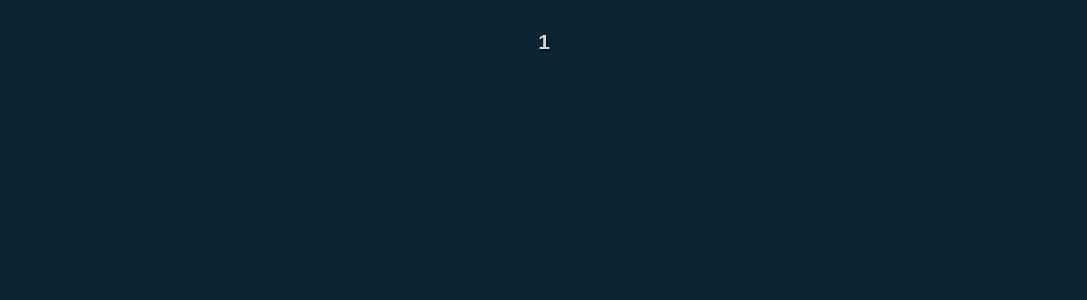
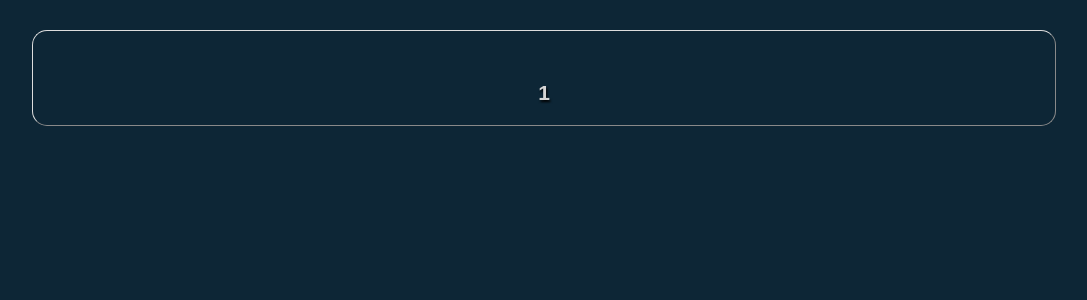
Before and after one commit to LeandroDukievicz/favorite-repos, a React (Create React App) app: page /repositorio/1 in a window 1280 px wide. Shown: the top 300 px of the page, without its empty margins (96-1183 px from the left). Built offline with nearby package versions, Linux system fonts and the light colour scheme.

Commit message:
:artist_palette:  just more stylesheet from page repositorio

```diff
--- a/src/pages/Repositorio/styles.js
+++ b/src/pages/Repositorio/styles.js
@@ -1,12 +1,17 @@
 import styled from 'styled-components';
 
 export const Section = styled.section`
-    width: 100%;
+    width: 80%;
     height: auto;
     display: flex;
     justify-content: center;
     flex-direction: column;
     align-items: center;
+    border: 1px outset #ddd;
+    border-radius: 15px;
+    margin:0 auto;
+    margin-top: 30px;
+    padding: 20px;
 
 `;
 
```
